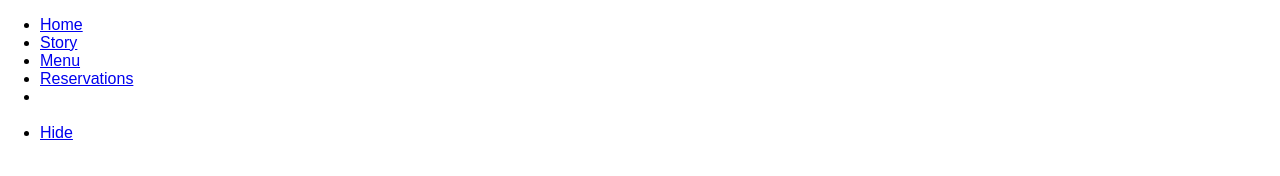
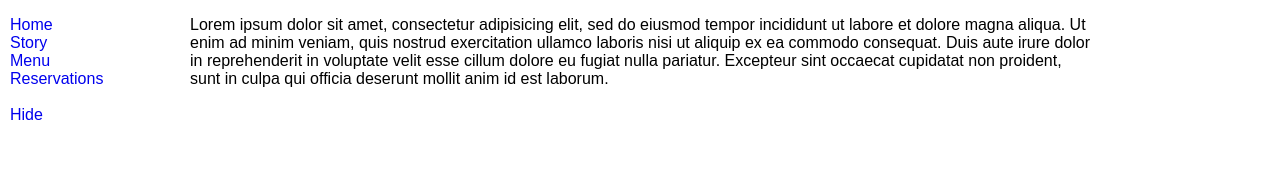
Before and after one commit to TJVJ/tjvjgroupproject, a website: page app/index.html in a window 1280 px wide. Shown: the top 176 px of the page. Drawn offline with Linux system fonts and the light colour scheme.

```diff
--- a/app/index.html
+++ b/app/index.html
@@ -17,7 +17,11 @@
     <br>
     <li><a href="http://h.timw.co/tiy/group_project/index.html#">Hide</a></li>
   </ul>
-
+  <div class="container">
+    <p>
+      Lorem ipsum dolor sit amet, consectetur adipisicing elit, sed do eiusmod tempor incididunt ut labore et dolore magna aliqua. Ut enim ad minim veniam, quis nostrud exercitation ullamco laboris nisi ut aliquip ex ea commodo consequat. Duis aute irure dolor in reprehenderit in voluptate velit esse cillum dolore eu fugiat nulla pariatur. Excepteur sint occaecat cupidatat non proident, sunt in culpa qui officia deserunt mollit anim id est laborum.
+    </p>
+  </div>
 
 
 
--- a/src/main.scss
+++ b/src/main.scss
@@ -12,3 +12,9 @@
       text-decoration: none;
     }
 }
+
+.container {
+  margin:  0 auto;
+  width: 900px;
+  height: 4000px;
+}
```
Also changed, not shown: app/css/main.css.
